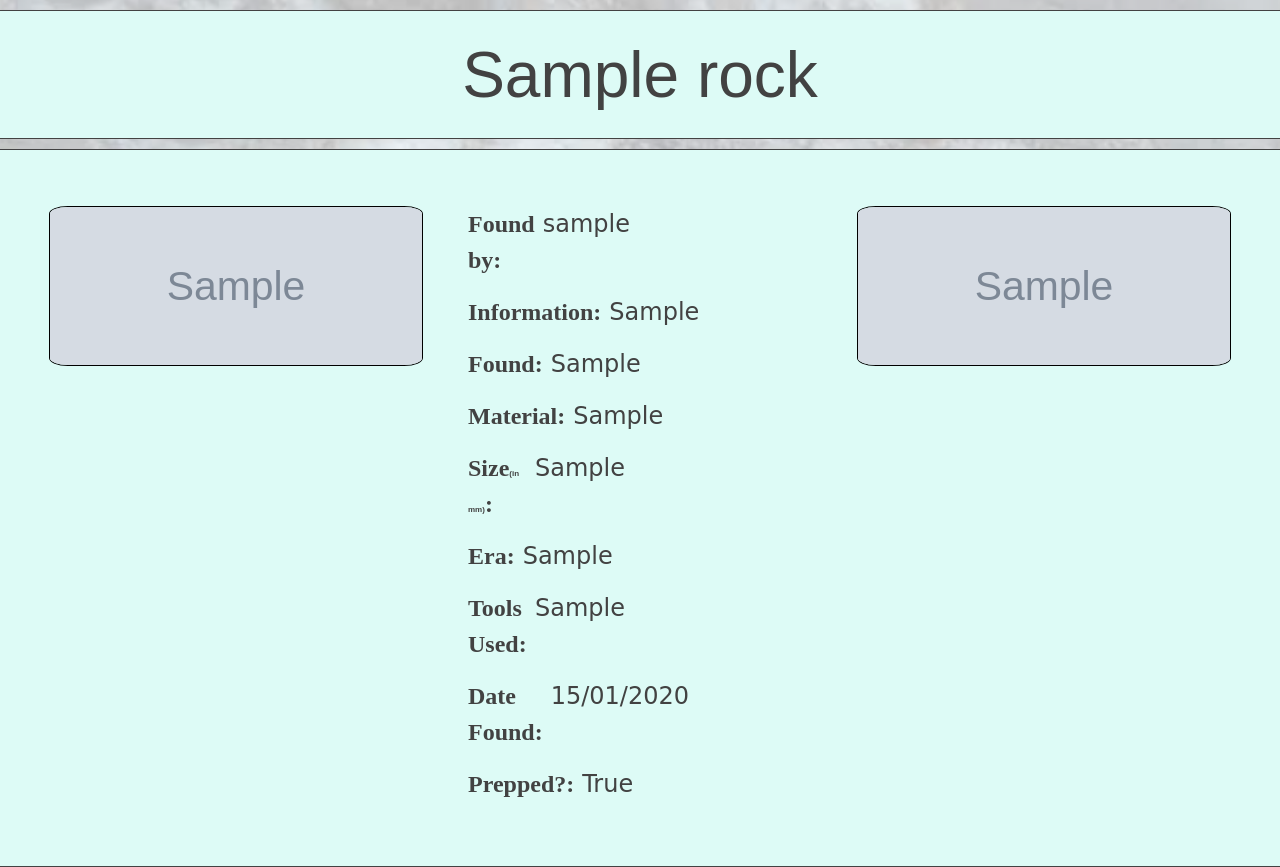
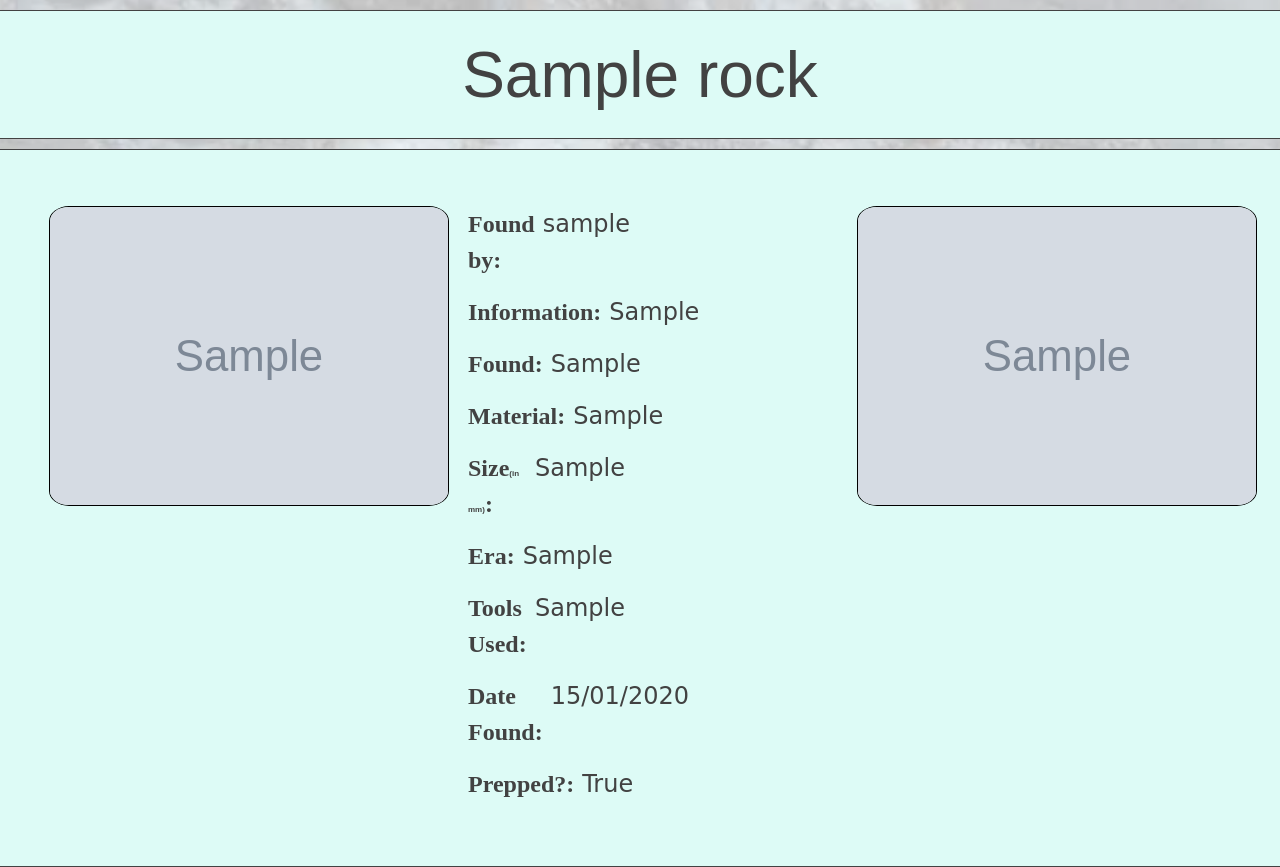
Before and after one commit to HollyT85/Django-Rocks-Fossils, a Django app: a page that uses rocks/templates/rocks/rock-info.html in a window 1280 px wide. Shown: the part 56-923 px from the top of the page. Run offline with Django 4.2, Linux system fonts and the light colour scheme; tables that the repository leaves empty hold one stand-in row (values such as "Sample post"); grey boxes marked "Sample" are stand-in pictures; some libraries are stand-ins or nearby versions; some web fonts are replaced.

Commit message:
added styling

```diff
--- a/rocks/templates/rocks/rock-info.html
+++ b/rocks/templates/rocks/rock-info.html
@@ -13,7 +13,7 @@
 <div class="row py-5 px-5 rock-info">
     <div class="col-lg-4 col-xs-12 mt-2">
         <div>
-            <img class="card-img-top align-center" src="{{ rock.image.url }}" alt="{{ rock.title }}">
+            <img class="card-img-left align-center" src="{{ rock.image.url }}" alt="{{ rock.title }}">
         </div>
     </div>
     <!--Rock / Fossil Description-->
@@ -82,7 +82,7 @@
 
     <div class="col-lg-4 col-xs-12 mt-2">
         <div>
-            <img class="card-img-top align-center" src="{{ rock.finished_image.url }}" alt="{{ rock.title }}">
+            <img class="card-img-right align-center" src="{{ rock.finished_image.url }}" alt="{{ rock.title }}">
         </div>
     </div>
     {% else %}
--- a/static/css/base.css
+++ b/static/css/base.css
@@ -138,6 +138,14 @@ i {
     border-radius: 5%;
 }
 
+.card-img-left, .card-img-right {
+    max-height: 20rem;
+    max-width: 25rem;
+    border: 1px solid black;
+    text-align: center;
+    border-radius: 5%;
+}
+
 .card-body {
     background-color: #687EA2;
     border-top-left-radius: 5%;
```
